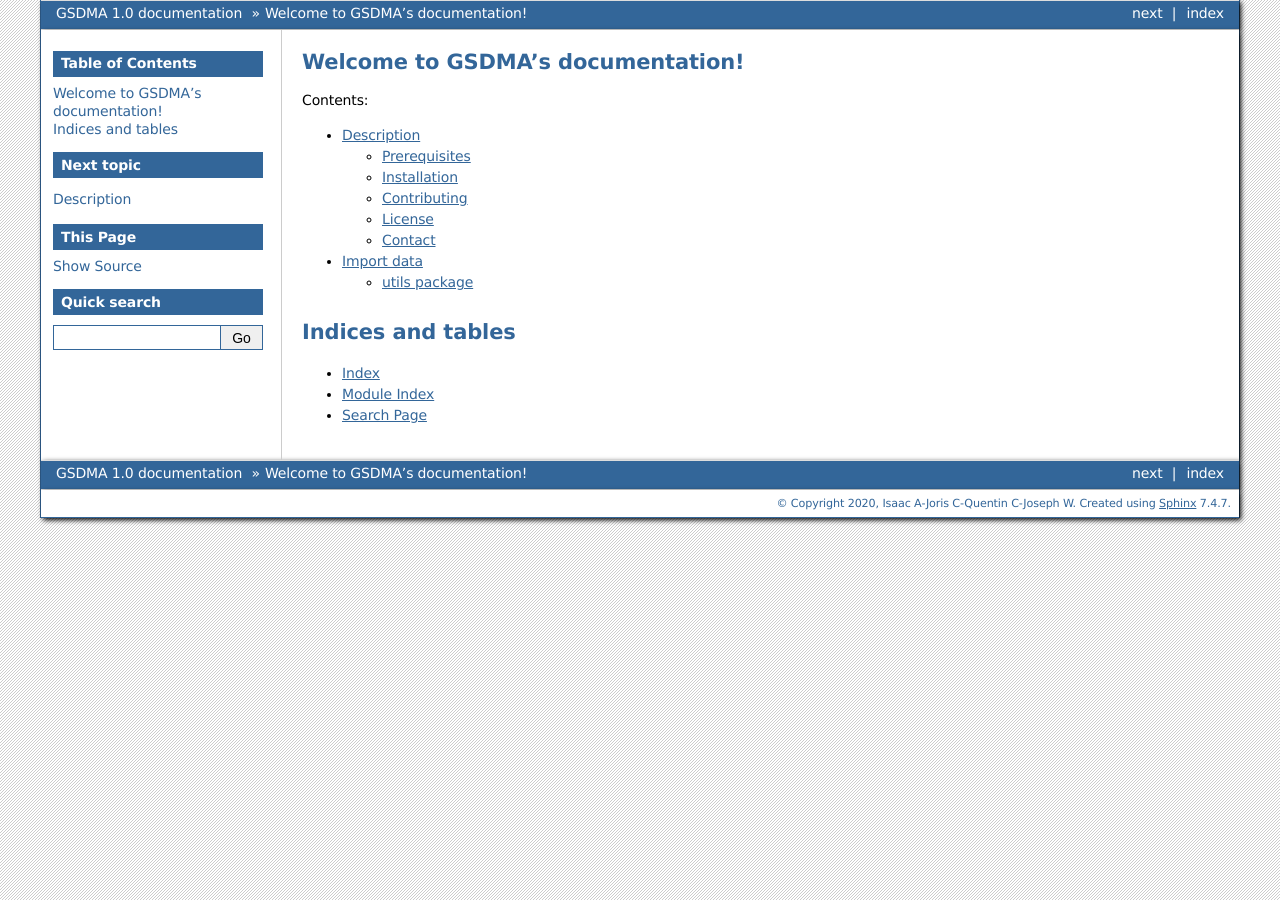
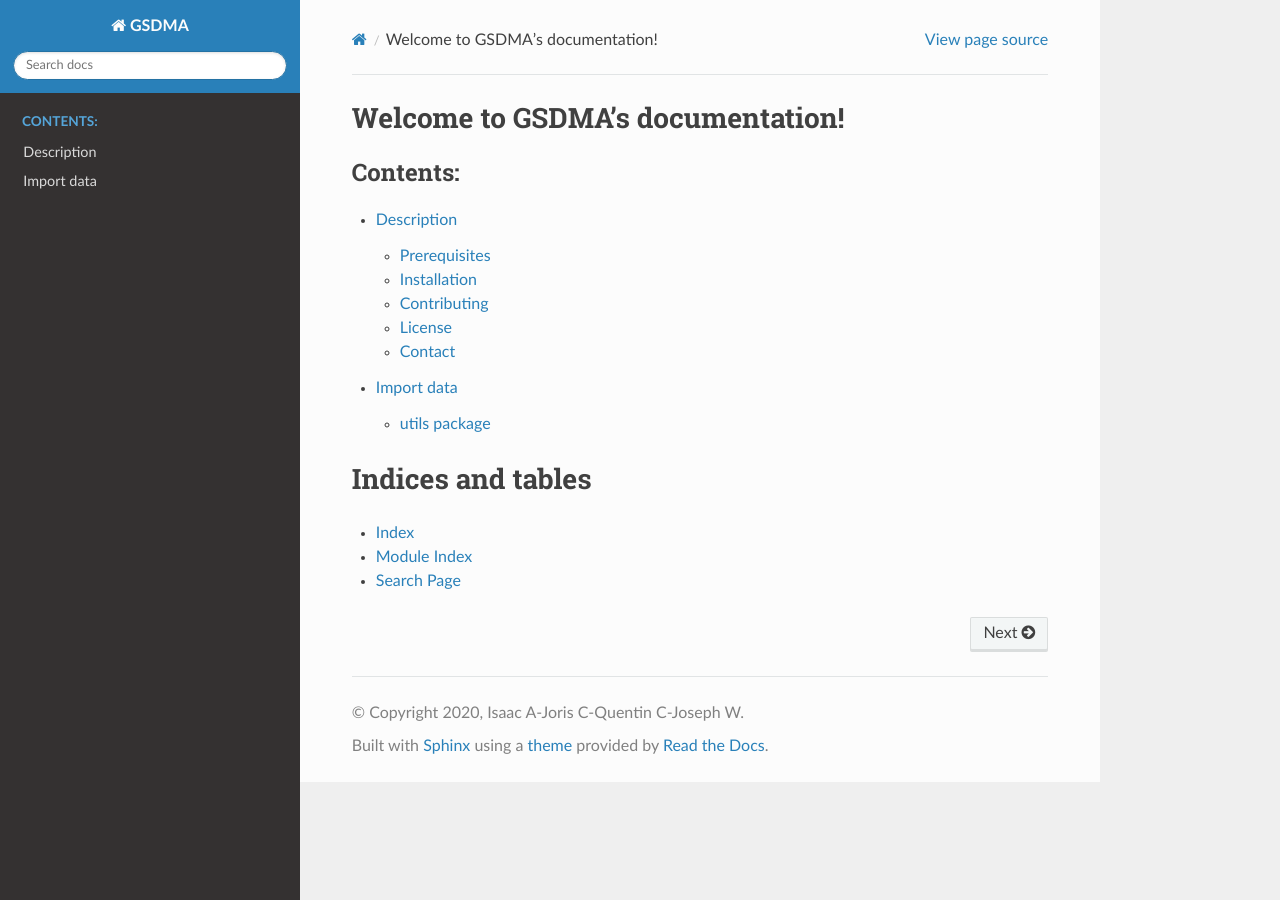
Before and after one commit to kaufmanno/GSDMA, a Sphinx documentation site: the page built from docs/source/index.rst, in a window 1280 px wide. Built offline with Sphinx 7.4.7 and the Read the Docs theme 2.0.0, drawn with Linux system fonts in a browser that asks for light colours.

Commit message:
files modified

```diff
--- a/docs/source/conf.py
+++ b/docs/source/conf.py
@@ -14,14 +14,17 @@
 #
 import os
 import sys
+import sphinx_rtd_theme
+
 sys.path.insert(0, os.path.abspath('../../utils/'))
+sys.path.insert(0, os.path.abspath('../../core/'))
 
 # -- Project information -----------------------------------------------------
 
 project = u'GSDMA'
 copyright = u'2020, Isaac A-Joris C-Quentin C-Joseph W'
 
-author = u'Isaac A-Joris C-Quentin C-Yanick N-Joseph W'
+author = u'Isaac A., Joris C., Quentin C., Yanick N., Joseph W.'
 
 
 # The short X.Y version
@@ -44,7 +47,9 @@ extensions = [
 ]
 
 # Add any Sphinx extension module names here, as strings
-extensions = ['sphinx.ext.napoleon']
+extensions = ['sphinx.ext.napoleon',
+"sphinx_rtd_theme",]
+
 
 # Napoleon settings
 napoleon_google_docstring = False
@@ -96,8 +101,8 @@ pygments_style = None
 # The theme to use for HTML and HTML Help pages.  See the documentation for
 # a list of builtin themes.
 #
-html_theme = 'bizstyle'
-
+#html_theme = 'bizstyle'
+html_theme = 'sphinx_rtd_theme'
 # Theme options are theme-specific and customize the look and feel of a theme
 # further.  For a list of options available for each theme, see the
 # documentation.
```
Also changed, not shown: 10 other files.
